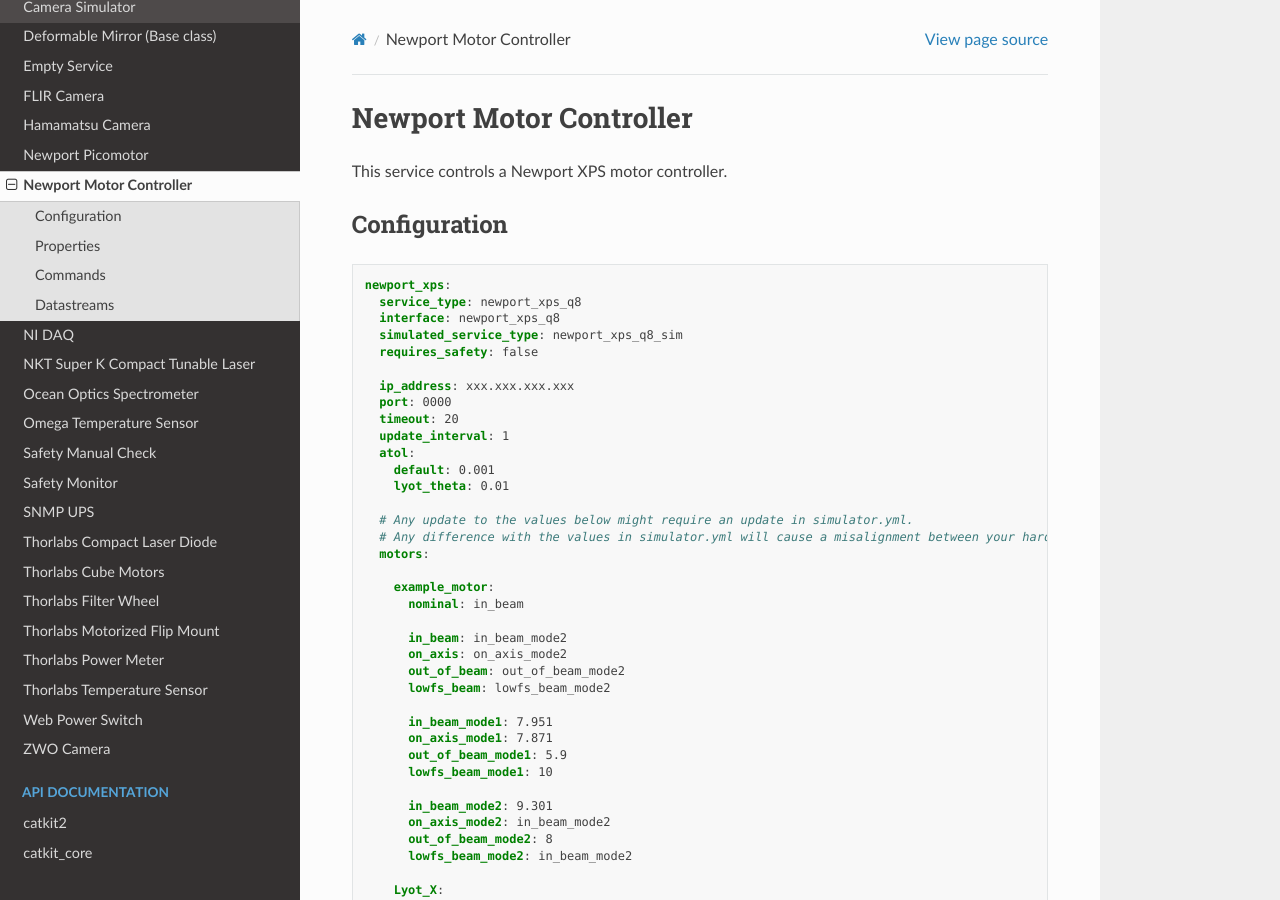
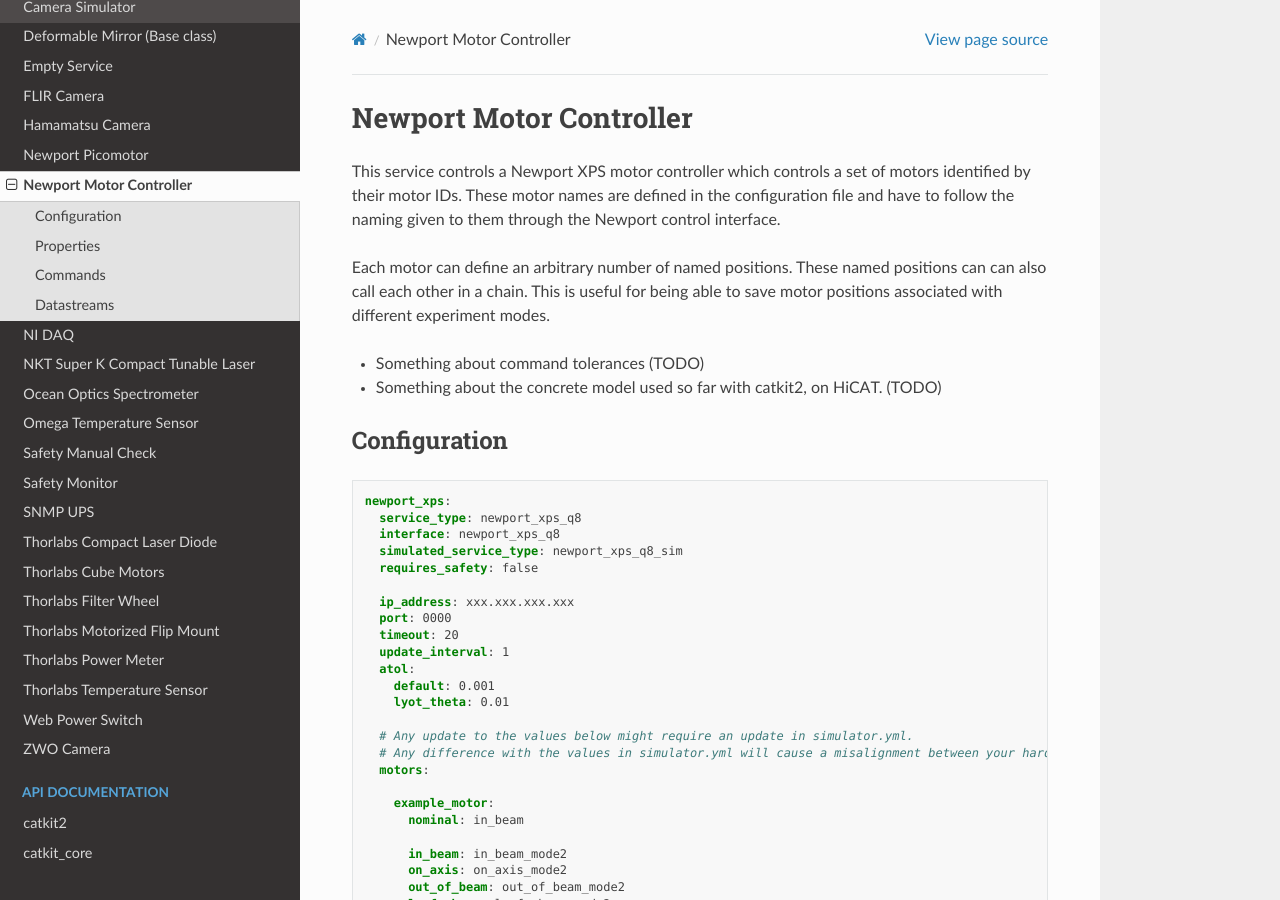
Before and after one commit to spacetelescope/catkit2, a Sphinx documentation site: the page built from docs/services/newport_xps_q8.rst, in a window 1280 px wide and 900 px high. Built offline with Sphinx 7.4.7 and the Read the Docs theme 3.1.0, drawn with Linux system fonts in a browser that asks for light colours; pages that are not in the unit, such as notebooks, are missing from menus.

Commit message:
Add more notes to Newport service doc

```diff
--- a/docs/services/newport_xps_q8.rst
+++ b/docs/services/newport_xps_q8.rst
@@ -1,7 +1,15 @@
 Newport Motor Controller
 ========================
 
-This service controls a Newport XPS motor controller.
+This service controls a Newport XPS motor controller which controls a set of motors identified by their motor IDs. These motor
+names are defined in the configuration file and have to follow the naming given to them through the Newport control interface.
+
+Each motor can define an arbitrary number of named positions. These named positions can can also call each other in a chain. This
+is useful for being able to save motor positions associated with different experiment modes.
+
+- Something about command tolerances (TODO)
+
+- Something about the concrete model used so far with catkit2, on HiCAT. (TODO)
 
 Configuration
 -------------
```
